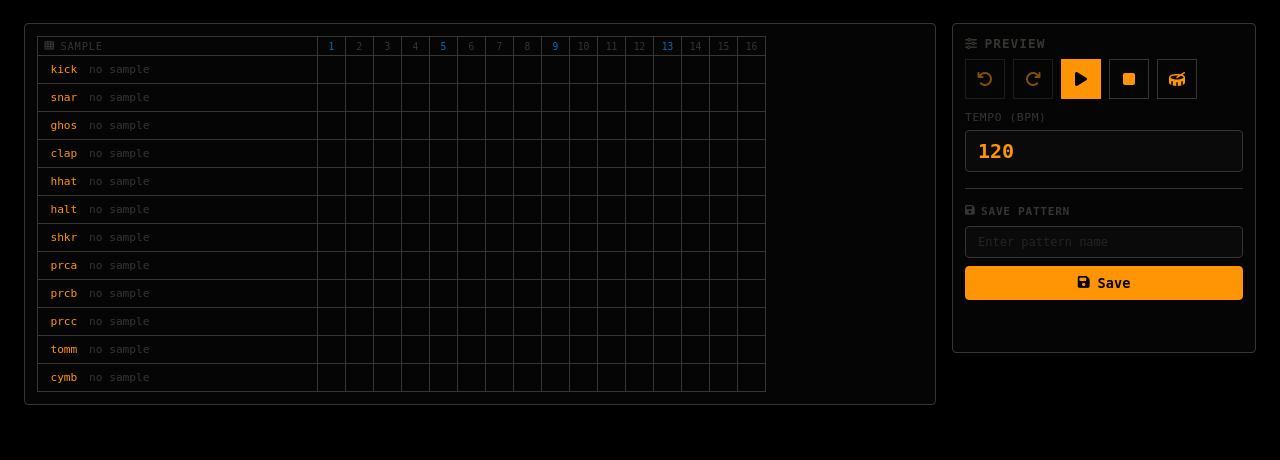
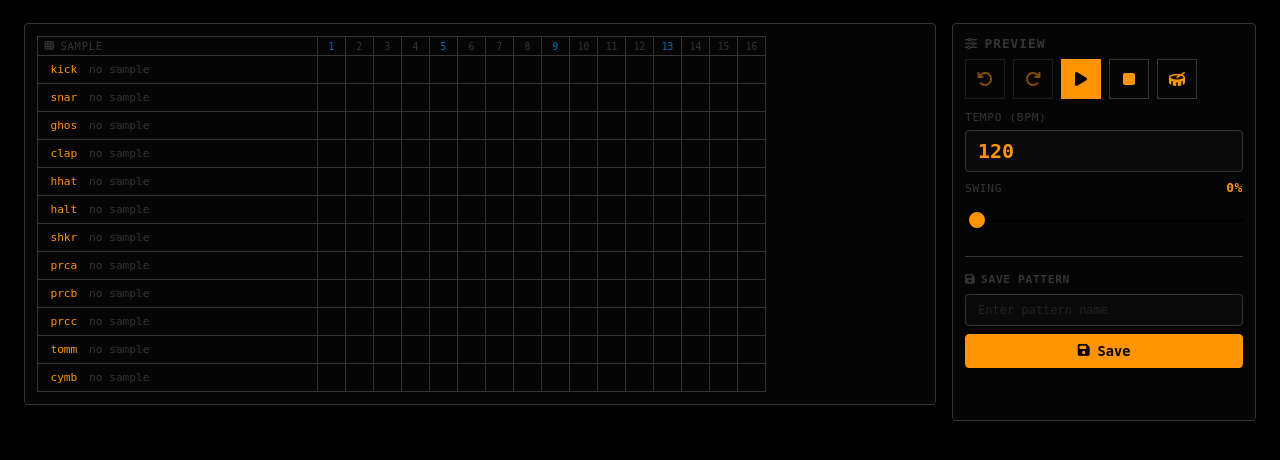
Before and after one commit to nafeu/dronmakr, a Flask app: template templates/beatbuildr.html in a window 1280 px wide. Shown: the part 49-509 px from the top of the page. Run offline with Flask 3, Linux system fonts and the light colour scheme; the template is opened without the code that fills it, so the values that code supplies are empty; some libraries are stand-ins or nearby versions; some web fonts are replaced.

Commit message:
Fix swing track

```diff
--- a/templates/beatbuildr.html
+++ b/templates/beatbuildr.html
@@ -210,6 +210,90 @@
       outline: none;
       border-color: var(--theme-b);
       box-shadow: 0 0 0 1px var(--theme-b);
+    }
+
+    .transport-swing {
+      margin-bottom: 0.5rem;
+    }
+
+    .transport-swing label {
+      display: flex;
+      justify-content: space-between;
+      align-items: baseline;
+      font-size: 0.7rem;
+      color: var(--theme-a);
+      text-transform: uppercase;
+      letter-spacing: 0.06em;
+      margin-bottom: 0.35rem;
+    }
+
+    .swing-value {
+      font-size: 0.8rem;
+      color: var(--primary);
+      font-weight: 600;
+    }
+
+    .swing-slider-wrapper {
+      position: relative;
+      width: 100%;
+      height: 2.5rem;
+      display: flex;
+      align-items: center;
+    }
+
+    .swing-fake-track {
+      position: absolute;
+      left: 0;
+      right: 0;
+      height: 3px;
+      background: var(--secondary);
+      pointer-events: none;
+      z-index: 1;
+    }
+
+    .transport-swing input[type="range"] {
+      position: relative;
+      width: 100%;
+      height: 100%;
+      background: transparent;
+      cursor: pointer;
+      -webkit-appearance: none;
+      appearance: none;
+      z-index: 2;
+    }
+
+    .transport-swing input[type="range"]::-webkit-slider-track {
+      background: transparent;
+      border: none;
+    }
+
+    .transport-swing input[type="range"]::-moz-range-track {
+      background: transparent;
+      border: none;
+    }
+
+    .transport-swing input[type="range"]::-webkit-slider-thumb {
+      -webkit-appearance: none;
+      appearance: none;
+      width: 20px;
+      height: 20px;
+      background: var(--primary);
+      border: 2px solid var(--secondary);
+      border-radius: 50%;
+      cursor: pointer;
+    }
+
+    .transport-swing input[type="range"]::-moz-range-thumb {
+      width: 20px;
+      height: 20px;
+      background: var(--primary);
+      border: 2px solid var(--secondary);
+      border-radius: 50%;
+      cursor: pointer;
+    }
+
+    .transport-swing input[type="range"]:focus {
+      outline: none;
     }
 
     .pattern-save-section {
@@ -551,6 +635,16 @@
           <label for="tempo-input">Tempo (bpm)</label>
           <input type="number" id="tempo-input" min="40" max="240" value="120" title="Beats per minute">
         </div>
+        <div class="transport-swing">
+          <label for="swing-input">
+            <span>Swing</span>
+            <span class="swing-value" id="swing-display">0%</span>
+          </label>
+          <div class="swing-slider-wrapper">
+            <div class="swing-fake-track"></div>
+            <input type="range" id="swing-input" min="0" max="100" value="0" step="1" title="Swing amount (0 = straight, 100 = triplet feel)">
+          </div>
+        </div>
         <div class="pattern-save-section">
           <h3><i class="fa-solid fa-floppy-disk"></i> Save Pattern</h3>
           <input type="text" id="pattern-name-input" class="pattern-name-input" placeholder="Enter pattern name"
@@ -575,6 +669,7 @@
       pattern: {}, // { rowKey: [0/1,...] }
       buffers: {}, // { rowKey: AudioBuffer | null }
       bpm: 120,
+      swing: 0, // 0.0 to 1.0 (0 = straight, 1 = triplet feel)
       undoState: null,  // snapshot before last edit
       redoState: null,  // snapshot before we undid (so we can redo)
     };
@@ -589,6 +684,8 @@
     const playToggleBtn = document.getElementById("play-toggle");
     const stopButton = document.getElementById("stop-button");
     const tempoInput = document.getElementById("tempo-input");
+    const swingInput = document.getElementById("swing-input");
+    const swingDisplay = document.getElementById("swing-display");
     const undoBtn = document.getElementById("undo-btn");
     const redoBtn = document.getElementById("redo-btn");
 
@@ -878,8 +975,29 @@
       source.start(0);
     }
 
+    function getSwingOffsetForStep(stepIndex) {
+      /**
+       * Calculate swing timing offset for a given step.
+       * Swing delays off-beat 8th notes (positions 2, 6, 10, 14 in 16-step grid).
+       * Returns offset in seconds.
+       */
+      if (state.swing <= 0) return 0;
+
+      const posInBeat = stepIndex % 4;
+      // Apply swing to off-beat 8th notes (3rd 16th in each group of 4)
+      if (posInBeat === 2) {
+        const beatDurationSec = 60 / state.bpm; // quarter note
+        const swingTripletOffsetSec = beatDurationSec / 6.0; // 1/6 of beat
+        return state.swing * swingTripletOffsetSec;
+      }
+      return 0;
+    }
+
     function scheduleStep(stepIndex) {
-      const when = audioCtx.currentTime + 0.05; // small lookahead
+      const baseTime = audioCtx.currentTime + 0.05; // small lookahead
+      const swingOffset = getSwingOffsetForStep(stepIndex);
+      const when = baseTime + swingOffset;
+
       ROWS.forEach(rowKey => {
         const patternRow = state.pattern[rowKey];
         const buffer = state.buffers[rowKey];
@@ -962,6 +1080,12 @@
         state.bpm = Math.max(BPM_MIN, Math.min(BPM_MAX, val));
         if (isPlaying) restartPlaybackInterval();
       }
+    });
+
+    swingInput.addEventListener("input", () => {
+      const val = parseInt(swingInput.value, 10);
+      state.swing = val / 100; // Convert 0-100 to 0.0-1.0
+      swingDisplay.textContent = `${val}%`;
     });
 
     undoBtn.addEventListener("click", undo);
```
